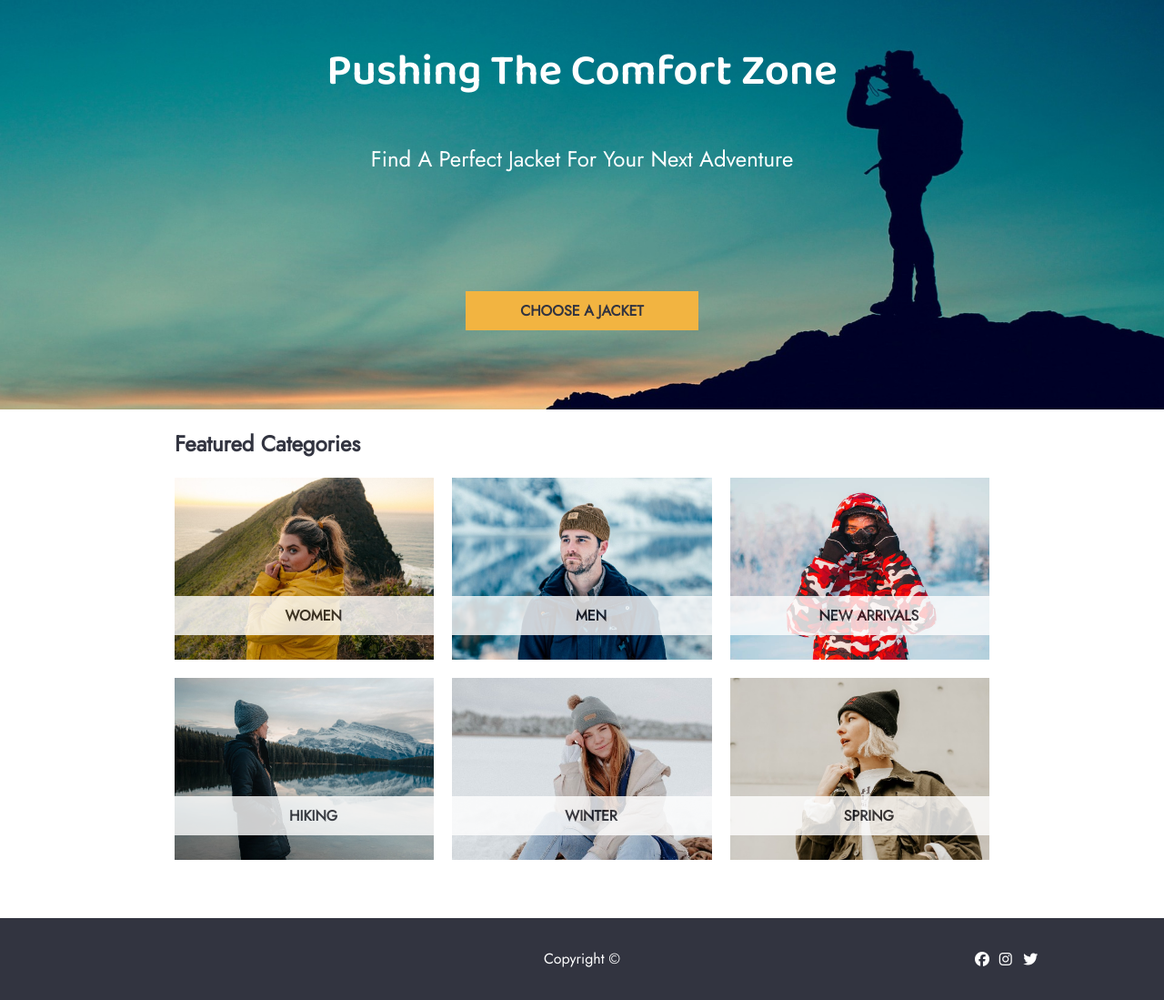
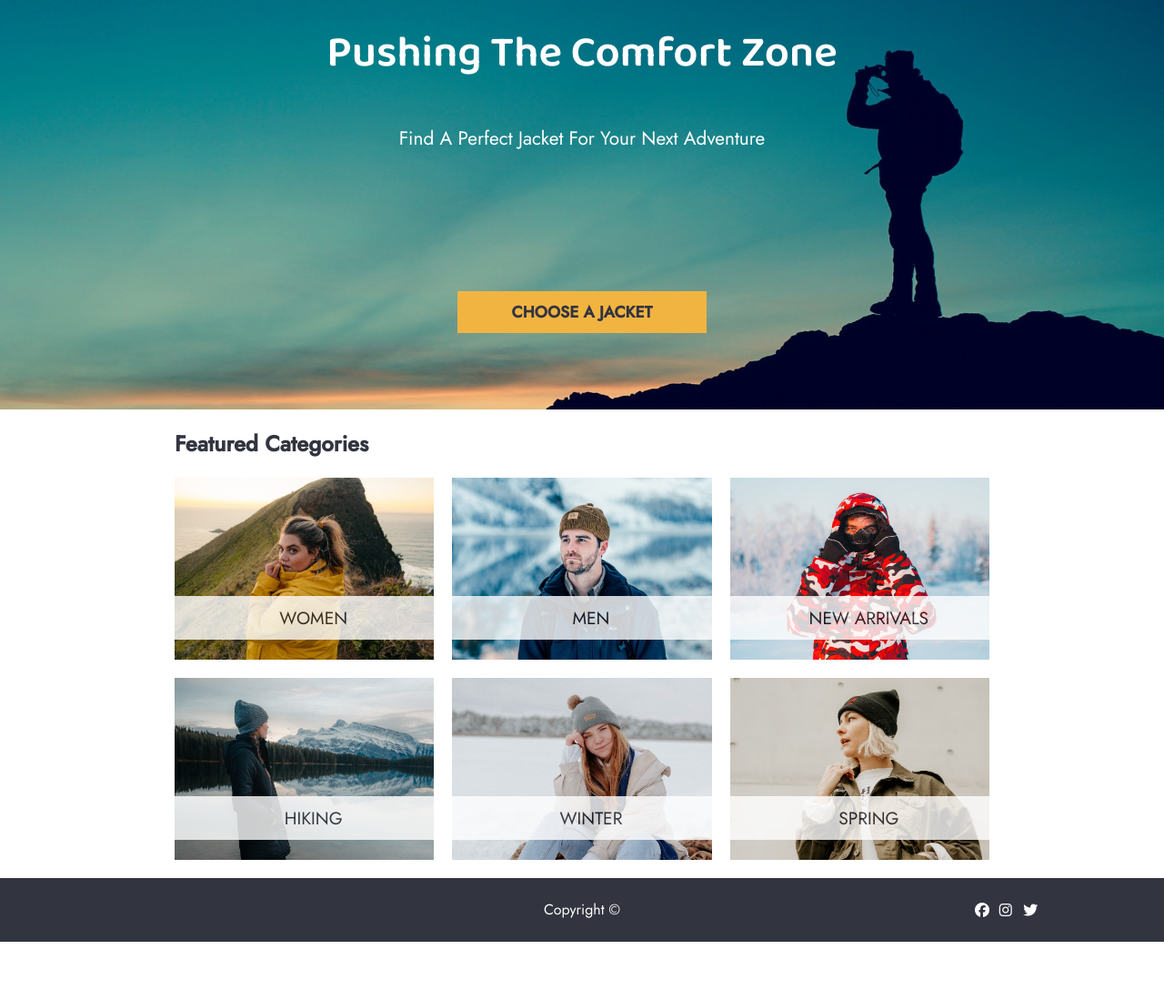
Before and after one commit to MegumiKim/RainyDays, a plain HTML site: page index.html in a window 1280 px wide. Shown: the part 180-1279 px from the top of the page at 91% size. After the commit the page ends 1215 px from the top, so only its background shows below. Drawn offline with Linux system fonts and the light colour scheme.

Commit message:
update styles.css

```diff
--- a/css/styles.css
+++ b/css/styles.css
@@ -1,5 +1,5 @@
 body {
-  font-family: "Jost", "Courier New", Courier, monospace, sans-serif;
+  font-family: "Jost", "baloo 2", Verdana, Geneva, Tahoma, sans-serif;
   margin: 0px;
   color: #323440;
   font-size: 16px;
@@ -36,8 +36,7 @@ footer {
 }
 
 footer {
-  padding: 10px;
-  margin-top: 5%;
+  margin-top: 20px;
   bottom: 0px;
 }
 
@@ -138,27 +137,24 @@ nav a:hover {
   background-position-y: 10%;
   background-position-x: right;
   background-size: cover;
-}
-
-.welcome-container {
   position: center;
   display: flex;
   align-items: center;
   justify-content: center;
   flex-direction: column;
   flex-wrap: wrap;
-  margin: 0% 10%;
 }
 
 .welcome h1 {
-  font-family: "Baloo 2", cursive, Verdana, Geneva, Tahoma, sans-serif;
   font-size: 2em;
+  font-family: "Baloo 2";
   margin-top: 0px;
 }
 
 .welcome h2 {
-  font-size: 1.5em;
+  font-size: 1.3em;
   font-weight: normal;
+  font-family: "Jost", Verdana, Geneva, Tahoma, sans-serif;
 }
 .welcome_h1-h2 {
   max-width: 100%;
@@ -168,17 +164,17 @@ nav a:hover {
   position: absolute;
   top: 25%;
   left: auto;
-  margin: 20px;
+  margin: auto 20%;
   color: #fff;
   text-transform: capitalize;
 }
 
 .cta-welcome {
+  font-size: 1.1em;
   position: absolute;
   top: 60%;
   margin-top: 20px;
   padding: 10px 60px;
-  font-weight: bold;
 }
 
 /* featured categories */
@@ -203,10 +199,9 @@ nav a:hover {
 
 .categories_button {
   width: 100%;
-  font-size: 1em;
+  font-size: 1.2em;
   text-decoration: none;
   color: #202129;
-  font-weight: bold;
   display: block;
   background-color: #fff;
   opacity: 80%;
--- a/index.html
+++ b/index.html
@@ -8,7 +8,7 @@
   <link rel="stylesheet" href="./CSS/styles.css">
   <link rel="preconnect" href="https://fonts.googleapis.com">
   <link rel="preconnect" href="https://fonts.gstatic.com" crossorigin>
-  <link href="https://fonts.googleapis.com/css2?family=Baloo+2:wght@600&family=Jost&display=swap" rel="stylesheet">
+  <link href="https://fonts.googleapis.com/css2?family=Baloo+2:wght@600&family=Jost:wght@400;500&display=swap" rel="stylesheet">
   <script src="https://kit.fontawesome.com/175ecb4e25.js" crossorigin="anonymous"></script>
   <title>RAINY DAYS | Home</title>
 </head>
@@ -46,13 +46,11 @@
   </header>
   <main>
     <section class='welcome'>
-      <div class="welcome-container">
         <div class="welcome_h1-h2">
           <h1>Pushing the comfort zone</h1>
           <h2>Find a perfect jacket for your next adventure</h2>
         </div>
         <a href="products.html" class='cta cta-welcome'>choose a jacket</a>
-      </div>
     </section>
     <section class='featured_categories'>
       <h2>Featured Categories</h2>
```
